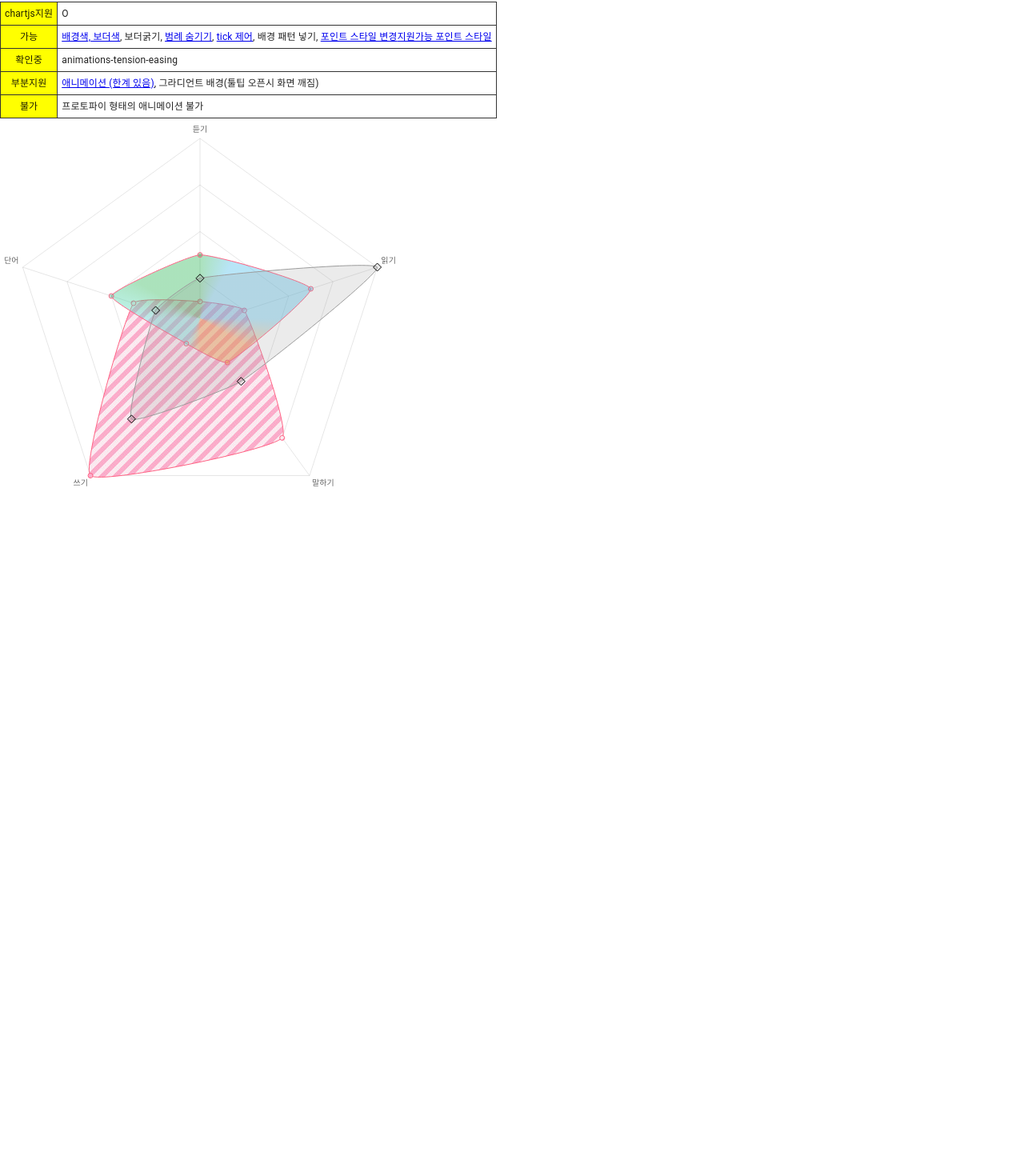
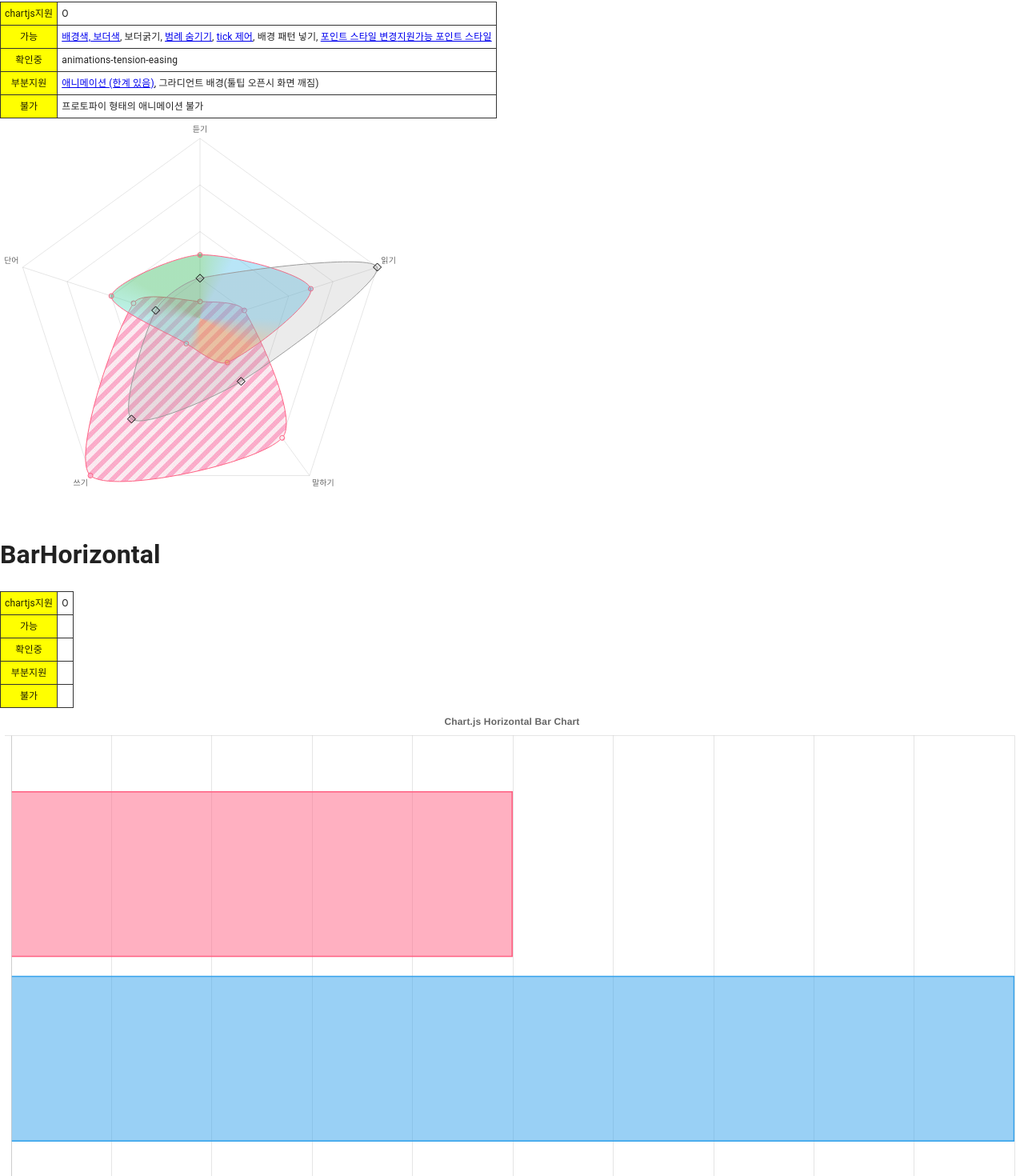
Before and after one commit to rightbrainLIB/miraeN_function_test, a React (Vite) app: page /miraeN_function_test/common in a window 1280 px wide. Shown: the part 350-1820 px from the top of the page at 80% size. Before the commit the page ends 998 px from the top, so only its background shows below. Built offline with nearby package versions, Linux system fonts and the light colour scheme.

Commit message:
차트 다시 그리는 기능 추가

```diff
--- /dev/null
+++ b/src/components/BarHorizontal.tsx
@@ -0,0 +1,97 @@
+import '../assets/init.css'
+import {
+  Chart as ChartJS,
+  CategoryScale,
+  LinearScale,
+  BarElement,
+  Title,
+  Tooltip,
+  Legend,
+} from 'chart.js';
+import { Bar } from 'react-chartjs-2';
+import faker from 'faker';
+
+ChartJS.register(
+  CategoryScale,
+  LinearScale,
+  BarElement,
+  Title,
+  Tooltip,
+  Legend
+);
+
+export const options = {
+  indexAxis: 'y' as const,
+  elements: {
+    bar: {
+      borderWidth: 2,
+    },
+  },
+
+  responsive: true,
+  plugins: {
+    legend: {
+      display: false,
+    },
+    title: {
+      display: true,
+      text: 'Chart.js Horizontal Bar Chart',
+    },
+  },
+};
+
+const labels = [''];
+
+export const data = {
+  labels,
+  datasets: [
+    {
+      label: '우리반',
+      data: labels.map(() => faker.datatype.number({ min: 0, max: 10 })),
+      borderColor: 'rgb(255, 99, 132)',
+      backgroundColor: 'rgba(255, 99, 132, 0.5)',
+    },
+    {
+      label: '학년',
+      data: labels.map(() => faker.datatype.number({ min: 0, max: 10 })),
+      borderColor: 'rgb(53, 162, 235)',
+      backgroundColor: 'rgba(53, 162, 235, 0.5)',
+    },
+  ],
+};
+
+function BarHorizontal() {
+  return (
+    <>
+      <h1>BarHorizontal</h1>
+      <table className='info'>
+        <tbody>
+          <tr>
+            <th>chartjs지원</th>
+            <td>O</td>
+          </tr>
+          <tr>
+            <th>가능</th>
+            <td></td>
+          </tr>
+          <tr>
+            <th>확인중</th>
+            <td></td>
+          </tr>
+          <tr>
+            <th>부분지원</th>
+            <td></td>
+          </tr>
+          <tr>
+            <th>불가</th>
+            <td></td>
+          </tr>
+
+        </tbody>
+      </table>
+      <Bar options={options} data={data} />
+    </>
+  )
+}
+
+export default BarHorizontal
--- a/src/components/Radar.tsx
+++ b/src/components/Radar.tsx
@@ -11,6 +11,7 @@ import {
 import { Radar } from 'react-chartjs-2';
 
 import imgs from "../img/stripe.jpg"
+import { useState } from 'react';
 const stripe = new Image();
 stripe.src = imgs;
 
@@ -100,12 +101,12 @@ const data = {
 };
 const options = {
   animation: {
-    onProgress: function(animation:any) {
-      console.log(animation);
-    },
-    onComplete: function () {
-      console.log('end')
-    }
+    // onProgress: function(animation:any) {
+    //   console.log(animation);
+    // },
+    // onComplete: function () {
+    //   console.log('end')
+    // }
   },
   animations: {
     tension: {
@@ -138,9 +139,17 @@ const options = {
 }
 
 function Randar() {
+  const [show, setShow] = useState(true)
+  function reDraw() {
+    setShow(false);
+    setTimeout(() => {
+      setShow(true);
+    }, 300);
+  }
+
   return (
     <>
-      <h1>Randar</h1>
+      <h1>Randar <button onClick={reDraw}>(차트 다시 그리기)</button></h1>
       <table className='info'>
         <tbody>
           <tr>
@@ -166,8 +175,10 @@ function Randar() {
 
         </tbody>
       </table>
-      <div style={{width:'500px',height:'500px'}}>
-        <Radar data={data} options={options} />
+      <div style={{ width: '500px', height: '500px' }}>
+        {show &&
+          <Radar data={data} options={options} />
+        }
       </div>
     </>
   )
--- a/src/pages/Common.tsx
+++ b/src/pages/Common.tsx
@@ -1,9 +1,11 @@
+import BarHorizontal from '../components/BarHorizontal';
 import Randar from '../components/Radar';
 function S1() {
   return (
     <>
       <h2>공통</h2>
       <Randar />
+      <BarHorizontal />
     </>
   )
 }
```
